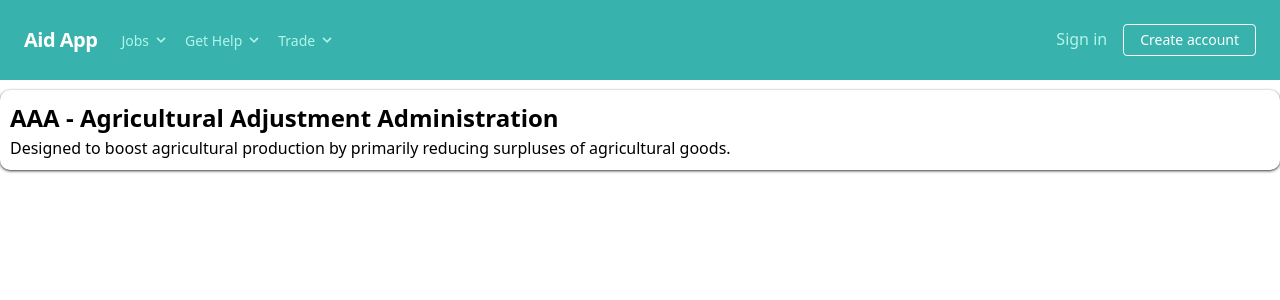
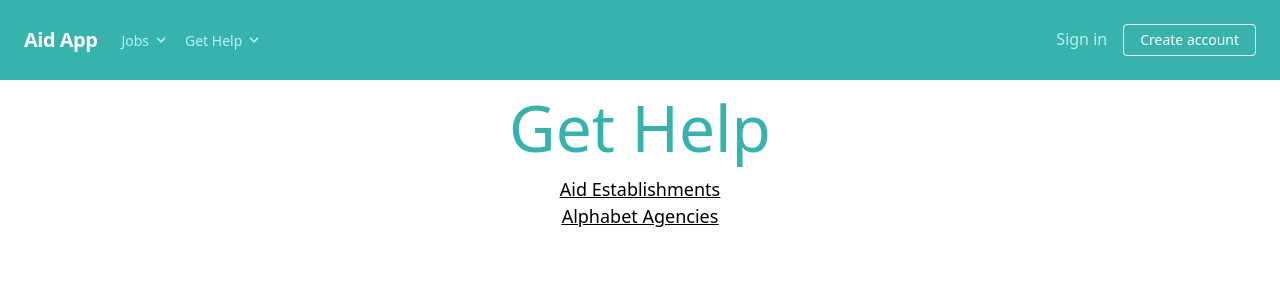
Before and after one commit to jc65536/ByteHacks-Project, a Nuxt app in the folder src/: page /help in a window 1280 px wide. Shown: the top 300 px of the page. Built offline with nearby package versions, Linux system fonts and the light colour scheme; what vue-datetime would draw is missing.

Commit message:
more small changes

```diff
--- a/src/components/JobForm.vue
+++ b/src/components/JobForm.vue
@@ -50,7 +50,7 @@
     <label class="block text-gray-700 text-xl font-bold mb-2">
       Job location
     </label>
-    <input v-model="form.location" class="bg-gray-200 appearance-none border-2 border-gray-200 rounded w-full py-2 px-4 text-gray-700 leading-tight focus:outline-none focus:bg-white focus:border-teal-500" type="text" placeholder="Where does the job take place at?">
+    <input v-model="form.location" class="bg-gray-200 appearance-none border-2 border-gray-200 rounded w-full py-2 px-4 text-gray-700 leading-tight focus:outline-none focus:bg-white focus:border-teal-500" type="text" placeholder="What's the address?">
   </div>
   <div class="md:items-center mb-6">
     <label class="block text-gray-700 text-xl font-bold mb-2" for="inline-full-name">
@@ -62,6 +62,7 @@
     <label class="block text-gray-700 text-xl font-bold mb-2" for="inline-full-name">
       Description of the job
     </label>
+    <p class="m-2 text-gray-700 text-sm">Make sure to specify whether or not this job requires an applicaion.</p>
     <textarea v-model="form.description" class="bg-gray-200 appearance-none border-2 border-gray-200 rounded w-full py-2 px-4 text-gray-700 leading-tight focus:outline-none focus:bg-white focus:border-teal-500"  placeholder="Short Job Description"></textarea>
     <p class="text-sm text-red-600">{{ error }}</p>
   </div>
--- a/src/components/Navbar.vue
+++ b/src/components/Navbar.vue
@@ -28,11 +28,11 @@
               <svg class="fill-current h-4 w-4" xmlns="http://www.w3.org/2000/svg" viewBox="0 0 20 20"><path d="M9.293 12.95l.707.707L15.657 8l-1.414-1.414L10 10.828 5.757 6.586 4.343 8z"/> </svg>
             </button>
             <ul class="dropdown-menu absolute hidden text-gray-700 pt-1">
-              <li class=""><n-link to='/help/soup' class="bg-gray-200 hover:bg-gray-400 py-2 px-4 block whitespace-no-wrap">Soup kitchens &amp; Shelters</n-link></li>
+              <li class=""><n-link to='/help/soup' class="bg-gray-200 hover:bg-gray-400 py-2 px-4 block whitespace-no-wrap">Soup kitchens, Shelters, &amp; Employment Agencies</n-link></li>
               <li class=""><n-link to='/help/alphabet' class="bg-gray-200 hover:bg-gray-400 py-2 px-4 block whitespace-no-wrap rounded-b ">Info on the Alphabet Agencies</n-link></li>
             </ul>
           </div>
-          <div class="block mt-4 lg:inline-block lg:mt-0 hover:text-white mr-4 dropdown">
+          <!-- <div class="block mt-4 lg:inline-block lg:mt-0 hover:text-white mr-4 dropdown">
             <button class="text-teal-200 rounded inline-flex items-center">
               <span class="mr-1">Trade</span>
               <svg class="fill-current h-4 w-4" xmlns="http://www.w3.org/2000/svg" viewBox="0 0 20 20"><path d="M9.293 12.95l.707.707L15.657 8l-1.414-1.414L10 10.828 5.757 6.586 4.343 8z"/> </svg>
@@ -42,7 +42,7 @@
               <li class=""><n-link to='/trade/request' class="bg-gray-200 hover:bg-gray-400 py-2 px-4 block whitespace-no-wrap">Request an item</n-link></li>
               <li class=""><n-link to='/trade/add' class="bg-gray-200 hover:bg-gray-400 py-2 px-4 block whitespace-no-wrap rounded-b ">Add an item</n-link></li>
             </ul>
-          </div>
+          </div> -->
         </div>
       <div v-if="$store.state.user && $store.state.user.email">
         <n-link to="/account" class="block mt-4 lg:inline-block lg:mt-0 text-teal-200 hover:text-white mr-4">
--- a/src/pages/account/index.vue
+++ b/src/pages/account/index.vue
@@ -28,7 +28,7 @@
           <Card
             v-else-if="msg.sender_email !== $store.state.user.email && msg.subject.startsWith('APPLICATION')"
             :toptag="'from ' + msg.sender_email"
-            topwarning="This is a job application."
+            topwarning="Application"
             :subtitle=" msg.subject"
             subtitle2="Please make sure to update your job listing with available positions."
             :replyemail="msg.sender_email"
--- a/src/pages/help/index.vue
+++ b/src/pages/help/index.vue
@@ -1,13 +1,12 @@
 <template>
-  <div class="place-card">
-    <div style="display: flex; flex-direction: column">
-      <div>
-        <p class="card-title">AAA - Agricultural Adjustment Administration</p>
-      </div>
-      <div>
-        <p>Designed to boost agricultural production by primarily reducing surpluses of agricultural goods.</p>
-      </div>
-    </div>
+  <div>
+    <h2 class="text-teal-500 text-6xl text-center">
+      Get Help
+    </h2>
+    <h3 class="text-center text-lg underline">
+      <n-link to='/help/soup' class="block">Aid Establishments</n-link>
+      <n-link to='/help/alphabet' class="block">Alphabet Agencies</n-link>
+    </h3>
   </div>
 </template>
 
--- a/src/pages/index.vue
+++ b/src/pages/index.vue
@@ -14,8 +14,9 @@
         Created for Byte Hacks 2020
       </p>
       <p class="my-5">
-        The Great Depression is tough. That's why we created this app for you. Do you need a job quickly but don't want to spend time knocking on doors or filling out time-consuming applications or interviews? <n-link to='/jobs'>Look here!</n-link> Need info about government aid programs and other helpful organizations and resources? <n-link to='/help'>We've got you covered!</n-link> Do you need something but don't have the money? <n-link to='/trade'>Try trading for it!</n-link>  Anything else, look at the bar on the top.
+        The Great Depression is tough. That's why we created this app for you. Do you need a job quickly but don't want to spend time knocking on doors or filling out time-consuming applications or interviews? <n-link to='/jobs'>Look here!</n-link> Need info about government aid programs, employment agencies, and other helpful organizations and resources? <n-link to='/help'>We've got you covered!</n-link>
       </p>
+      <p>We have more features coming soon - for example, do you need something but don't have the money? You can trade for it</p>
     </div>
   </div>
 </template>
--- a/src/pages/jobs/_id/edit.vue
+++ b/src/pages/jobs/_id/edit.vue
@@ -31,7 +31,7 @@ export default {
     submit (form) {
       axios.post('/api/update-job', form, this)
       .then((res) => {
-        alert(`Job updated! Job id ${res.data.id}`)
+        alert(`Job updated.`)
         this.$router.push('/jobs/' + this.job.id)
       })
       .catch((err) => {
--- a/src/pages/jobs/_id/index.vue
+++ b/src/pages/jobs/_id/index.vue
@@ -89,6 +89,7 @@ export default {
       })
     },
     apply () {
+      if (!confirm("Are you sure you want to submit your application?")) return
       this.sendMessage(true)
     }
   }
--- a/src/pages/jobs/add.vue
+++ b/src/pages/jobs/add.vue
@@ -1,10 +1,10 @@
 <template>
-  <div class.txt= "txt">
+  <div>
       <h2 class="text-teal-500 text-6xl text-center">
         Create a new job
       </h2>
-      <h3 class="text-center text-teal-500 text-xl">
-        Answer the questions below and type the answers in the box below.  Once you are done, click on Submit.
+      <h3 class="text-center text-lg">
+        Fill out the form below to create a job listing. Prospective employees will be able to see your email and send messages and applications to you.
       </h3>
       <JobForm @submitForm="submit" :error="error" />
   </div>
@@ -30,8 +30,7 @@ export default {
     submit (form) {
       axios.post('/api/add-job', form, this)
       .then((res) => {
-        alert(`Job posted! Job id is ${res.data.id}`)
-        this.$router.push('/account')
+        this.$router.push('/jobs/' + res.data.id)
       })
       .catch((err) => {
         console.log(err)
--- a/src/plugins/axios.js
+++ b/src/plugins/axios.js
@@ -1,5 +1,5 @@
 import axioslib from 'axios'
-const axios = axioslib.create({ baseURL: 'http://localhost:5000' })
+const axios = axioslib.create({ baseURL: `http://${window.location.hostname}:5000` })
 
 // Wrapper arround axios to add auth headers and stuff. I couldn't figure out a better way to do this...
 export default {
```
Also changed, not shown: 1 other file (tests, documents, lock files or other folders).
